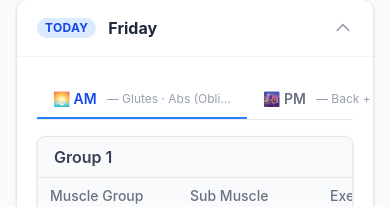
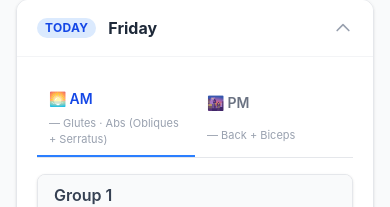
Before and after one commit to PerspicaciousGuy/GymPlanner, a React (Vite) app: page / in a window 390 px wide. Shown: the part 190-397 px from the top of the page. Built offline with nearby package versions, Linux system fonts and the light colour scheme; no server answers.

Commit message:
fix: show full AM/PM titles on mobile tabs

```diff
--- a/src/components/WorkoutSection.jsx
+++ b/src/components/WorkoutSection.jsx
@@ -90,7 +90,7 @@ export default function WorkoutSection({ day, muscleGroup, isMissed, isTomorrow,
   const groups = dayData[activeSession]?.groups ?? [];
 
   const tabCls = (session, done, skipped) => [
-    'flex items-center gap-1.5 px-4 py-2 text-sm font-semibold border-b-2 transition-colors cursor-pointer whitespace-nowrap',
+    'flex flex-1 min-w-0 flex-wrap items-center gap-1.5 px-3 py-2 text-sm font-semibold border-b-2 transition-colors cursor-pointer text-left',
     activeSession === session
       ? 'border-blue-500 text-blue-700'
       : 'border-transparent text-gray-500 hover:text-gray-700 hover:border-gray-300',
@@ -128,7 +128,7 @@ export default function WorkoutSection({ day, muscleGroup, isMissed, isTomorrow,
               {amDone && <span className="text-green-500 text-xs">✓</span>}
               {amSkipped && <span className="text-gray-400 text-xs">⏭</span>}
               {amTitle && (
-                <span className="inline-block max-w-[32vw] truncate text-gray-400 font-normal ml-1 text-xs align-bottom sm:max-w-none sm:text-sm">
+                <span className="basis-full text-gray-400 font-normal text-[11px] leading-4 whitespace-normal break-words sm:basis-auto sm:ml-1 sm:text-sm sm:leading-5">
                   — {amTitle}
                 </span>
               )}
@@ -138,7 +138,7 @@ export default function WorkoutSection({ day, muscleGroup, isMissed, isTomorrow,
               {pmDone && <span className="text-green-500 text-xs">✓</span>}
               {pmSkipped && <span className="text-gray-400 text-xs">⏭</span>}
               {pmTitle && (
-                <span className="inline-block max-w-[32vw] truncate text-gray-400 font-normal ml-1 text-xs align-bottom sm:max-w-none sm:text-sm">
+                <span className="basis-full text-gray-400 font-normal text-[11px] leading-4 whitespace-normal break-words sm:basis-auto sm:ml-1 sm:text-sm sm:leading-5">
                   — {pmTitle}
                 </span>
               )}
```
